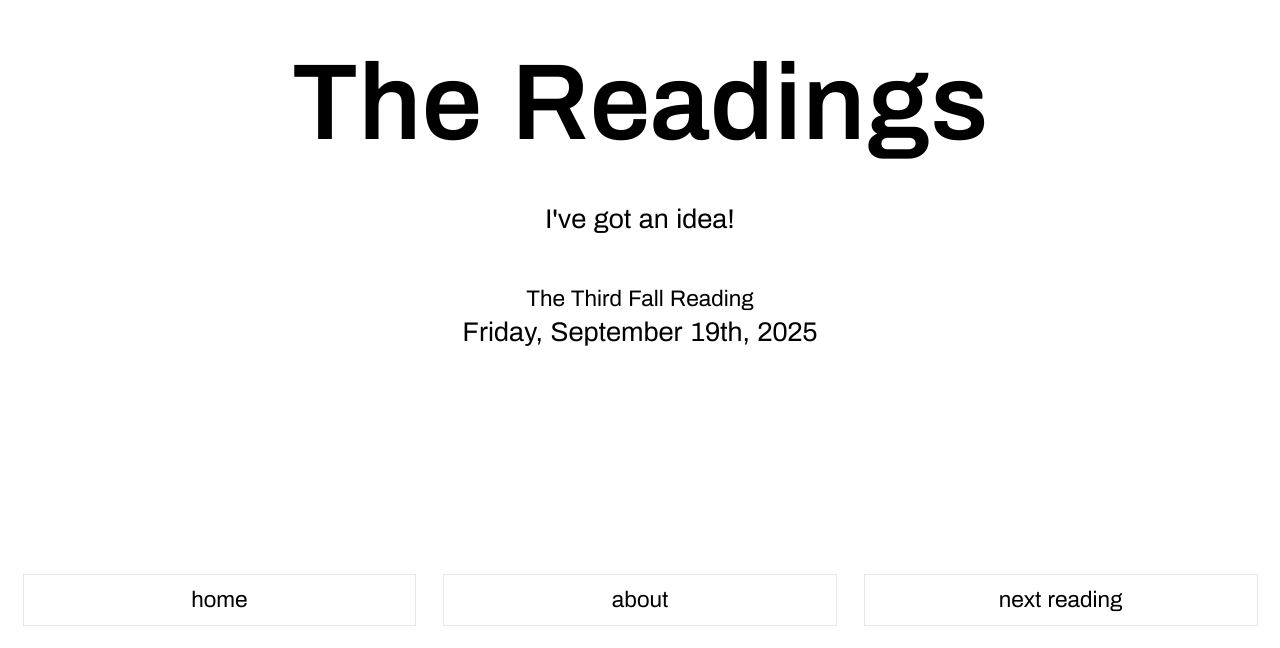
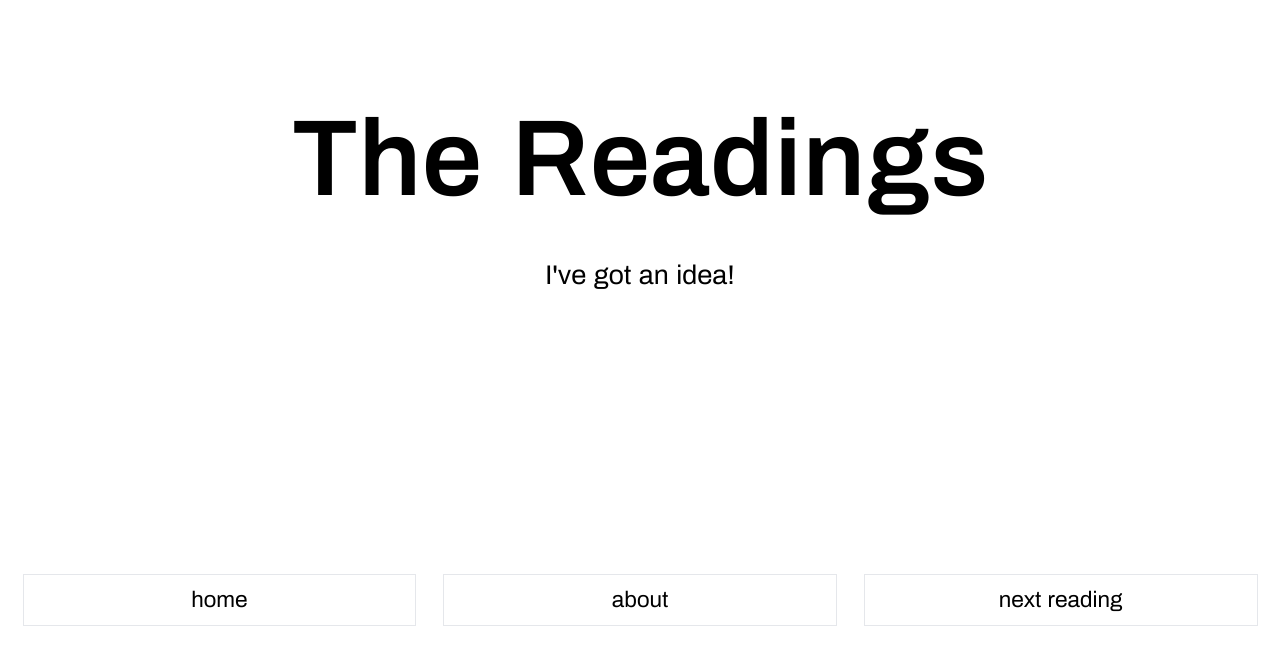
Before and after one commit to zlunchbox/readingspgh.com, a SvelteKit app: page / in a window 1280 px wide. Shown: the part 152-800 px from the top of the page. Built offline with nearby package versions, Linux system fonts and the light colour scheme; a web font is replaced by a local one.

Commit message:
remove "next reading" banner

```diff
--- a/src/routes/+page.svelte
+++ b/src/routes/+page.svelte
@@ -7,8 +7,3 @@
   The Readings
 </h1>
 <Subtitle class="text-xl lg:text-2xl text-center flex-0" />
-<BannerInfo
-  bannerTitle="The Third Fall Reading"
-  bannerSubtitle="Friday, September 19th, 2025"
-  bannerLink="/nextreading"
-/>
```
